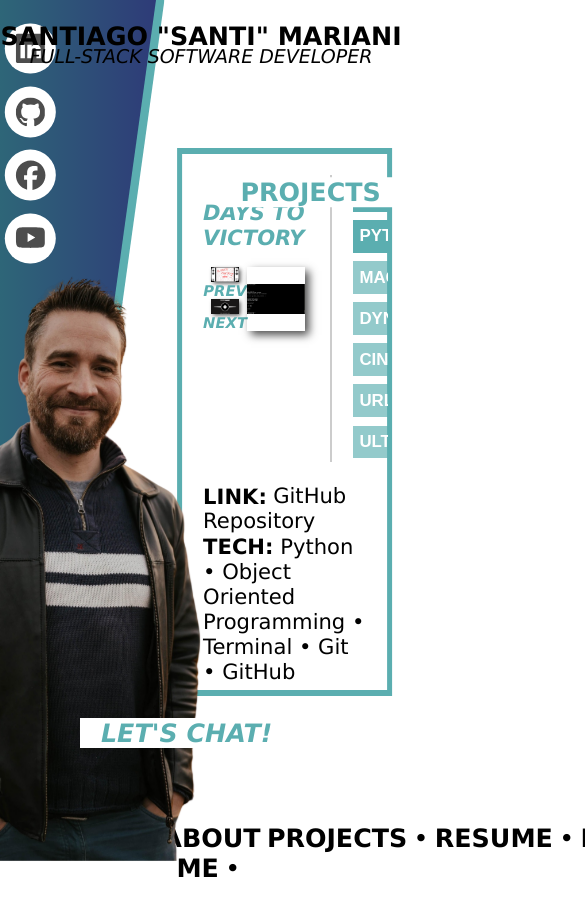
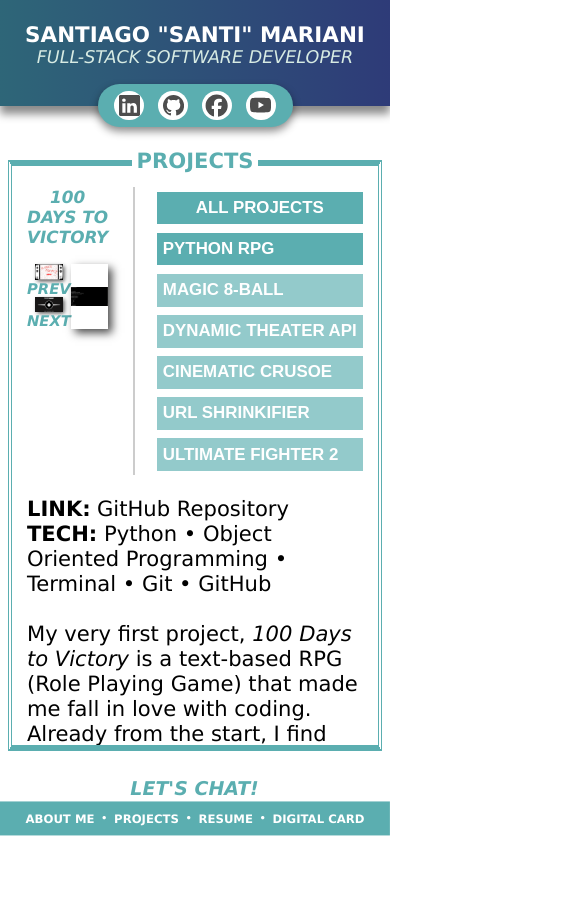
Before and after one commit to santimariani/portfolio, a React (Vite) app: page /projects in a window 390 px wide. Shown: the top 916 px of the page, 585 px wide, since content can reach past the window. After the commit the page ends 844 px from the top, so only its background shows below. Built offline with nearby package versions, Linux system fonts and the light colour scheme.

Commit message:
update to phone general phone layout

```diff
--- a/src/CSS/App.css
+++ b/src/CSS/App.css
@@ -18,57 +18,6 @@ p {
   margin: 0;
 }
 
-h1 {
-  width: auto;
-  position: absolute;
-  transform: translate(7.5vh, 21vh);
-  background-color: white;
-  color: rgb(91, 174, 176);
-  margin: 0;
-  padding: 0px 2.5vh;
-  z-index:5;
-  font-size: 3vh;
-  white-space: nowrap;
-
-}
-
-h2 {
-  position: absolute;
-  right: 11.5%;
-  bottom: 11.5%;
-  background-color: white;
-  color: rgb(91, 174, 176);
-  margin: 0;
-  padding: 0px 2.5vh;
-  z-index:5;
-  font-size: 3vh;
-  font-style: italic;
-
-}
-
-h2::before, h2::after {
-  content: "";
-  position: absolute;
-  bottom: -.1vh;
-  width: 0;
-  height: .5vh;
-  background-color: rgb(91, 174, 176);
-  transition: width 0.4s  ease-in-out;
-}
-
-h2::before {
-  left: 42.5%;
-}
-
-h2::after {
-  right: 42.5%;
-}
-
-h2:hover::before, h2:hover::after {
-  width: 50%;
-  cursor: pointer;
-}
-
 .center {
   display: flex;
   flex-direction: column;
@@ -82,4 +31,31 @@ h2:hover::before, h2:hover::after {
   display: flex;
   flex-direction: row;
   position: relative;
+  overflow: hidden;
 }
+
+@media (max-width: 600px) {
+  body {
+    margin: 0;
+    padding: 0;
+    font-size: 2.5vh;
+    font-family: Verdana, Geneva, Tahoma, sans-serif;
+    overflow: hidden;
+  }
+  #overall {
+    height: 100vh;
+    display: flex;
+    flex-direction: column;
+    position: relative;
+    overflow: hidden;
+  }
+  .example-2 {
+    display: flex;
+    justify-content: center;
+    align-items: center;
+    flex-direction: row;
+    position: absolute;
+    transform: translate(20%, 80%);
+    z-index: 7;
+  }
+}
--- a/src/CSS/ContentArea.css
+++ b/src/CSS/ContentArea.css
@@ -14,6 +14,57 @@ header {
   flex-direction: column;
   padding-top: 2.5vh;
   text-align: center;
+}
+
+h1 {
+  width: auto;
+  position: absolute;
+  transform: translate(7.5vh, 21vh);
+  background-color: white;
+  color: rgb(91, 174, 176);
+  margin: 0;
+  padding: 0px 2.5vh;
+  z-index: 5;
+  font-size: 3vh;
+  white-space: nowrap;
+}
+
+h2 {
+  position: absolute;
+  right: 11.5%;
+  bottom: 11.5%;
+  background-color: white;
+  color: rgb(91, 174, 176);
+  margin: 0;
+  padding: 0px 2.5vh;
+  z-index: 5;
+  font-size: 3vh;
+  font-style: italic;
+}
+
+h2::before,
+h2::after {
+  content: "";
+  position: absolute;
+  bottom: -0.1vh;
+  width: 0;
+  height: 0.5vh;
+  background-color: rgb(91, 174, 176);
+  transition: width 0.4s ease-in-out;
+}
+
+h2::before {
+  left: 42.5%;
+}
+
+h2::after {
+  right: 42.5%;
+}
+
+h2:hover::before,
+h2:hover::after {
+  width: 50%;
+  cursor: pointer;
 }
 
 #name {
@@ -39,7 +90,7 @@ header {
   border-right: 0.6vh rgb(91, 174, 176) solid;
   transform: translateX(2.5vh);
   overflow: auto;
-  text-align:right;
+  text-align: right;
   align-items: right;
   font-size: 2.5vh;
 }
@@ -74,23 +125,130 @@ footer {
   text-align: center;
 }
 
-
 @media (max-width: 600px) {
+  #contentArea {
+    height: 80vh;
+    width: 100vw;
+    display: flex;
+    flex-direction: column;
+    justify-content: center;
+    align-items: center;
+    text-align: center;
+    justify-content: space-between;
+    position: relative;
+  }
+  header {
+    position: fixed;
+    height: 20vh;
+    width: 100vw;
+    top: 1vh;
+    left: 1vw;
+    transform: translate(-1vw, -1vh);
+    display: flex;
+    flex-direction: column;
+    text-align: center;
+    z-index: 5;
+  }
   #name {
-    width: 450px;
-    font-size: 3vh;
+    width: 100vw;
+    font-size: 5.5vw;
     font-weight: bolder;
-    transform: translateX(-40%);
-    position: absolute;
-    z-index:4
+    color: white;
   }
 
   #title {
-    width: 450px;
-    transform: translate(-40%, 110%);
+    width: 100vw;
+    font-size: 4.5vw;
+    font-style: italic;
+    color: rgb(215, 235, 227);
+    z-index: 4;
+  }
+
+  #mainContent {
+    display: flex;
+    flex-direction: column;
+    height: 70vh;
+    width: 96vw;
+    border-bottom: 0.75vh rgb(91, 174, 176) solid;
+    border-top: 0.75vh rgb(91, 174, 176) solid;
+    border-left: 0.5vh rgb(91, 174, 176) double;
+    border-right: 0.5vh rgb(91, 174, 176) double;
+    overflow: scroll;
+    text-align: center;
+    align-items: center;
+    font-size: 2vh;
+    padding: 2.5vh;
+    transform: none;
+  }
+
+  #contactButton {
+    transform: none;
+    position: fixed;
+    font-weight: bold;
+    text-decoration: none;
+    height: 3vh;
+    width: auto;
+    left: 0vw;
+    bottom: 5vh;
+    color: #fff;
+    padding: 0;
+    white-space: nowrap;
+    z-index: 4;
+    cursor: pointer;
+  }
+
+  #contactButton a {
+    font-size: 2.5vh;
+    text-decoration: none;
+    color: inherit;
+  }
+
+  #contactButton a:hover {
+    color: rgb(46, 59, 120);
+  }
+
+  h1 {
+    top: 17.5vh;
+    height: 2.5vh;
+    width: auto;
+    background-color: white;
+    color: rgb(91, 174, 176);
+    margin: 0;
+    font-size: 2.5vh;
+    white-space: nowrap;
+    text-align: left;
+    padding-left: .5vh;
+    padding-right: .5vh;
+    transform: none;
+    position: fixed;
+  }
+
+  h2 {
+    transform: none;
+    width: auto;
+    white-space: nowrap;
+    text-align: center;
+    padding: 0;
+    background-color: white;
+    color: rgb(91, 174, 176);
+    margin: 0;
+    padding-left: 0.5vh;
+    padding-right: 0.5vh;
+    z-index: 5;
     font-size: 2.25vh;
     font-style: italic;
-    position: absolute;
-    z-index:4
+  }
+  footer {
+    position: fixed;
+    width: 100vw;
+    height: 7vh;
+    bottom: -1vh;
+    left: -1vw;
+    transform: translate(1vw, 1vh);
+    display: flex;
+    flex-direction: column;
+    text-align: center;
+    align-items: center;
+    padding: 0;
   }
 }
--- a/src/CSS/DigitalCard.css
+++ b/src/CSS/DigitalCard.css
@@ -28,9 +28,49 @@
   text-decoration: none;
   border-radius: 0.5vh;
   transition: background-color 0.3s ease;
-  transform: translateY(-2vh)
+  transform: translateY(-2vh);
 }
 
 .contactButton:hover {
   background-color: rgb(46, 59, 120);
 }
+
+@media (max-width: 600px) {
+  #digitalCardTitle {
+    width: 90%;
+    text-align: center;
+    color: rgb(0, 0, 0);
+    text-transform: uppercase;
+    font-weight: normal;
+    font-style: italic;
+    transform: translateY(4.5vh);
+    z-index: 5;
+    font-size: 2vh;
+  }
+
+  #digitalCard {
+    transform: translateY(5vh);
+    width: 40vh;
+    height: 40vh;
+    width: auto;
+    box-shadow: 0.5vh 0.5vh 1vh #000000b3;
+  }
+
+  .contactButton {
+    display: inline-block;
+    margin-top: 2vh;
+    padding: 1vh 2vh;
+    background-color: rgb(91, 174, 176);
+    color: white;
+    text-transform: uppercase;
+    font-weight: bold;
+    text-decoration: none;
+    border-radius: 0.5vh;
+    transition: background-color 0.3s ease;
+    transform: translateY(5vh);
+  }
+
+  .contactButton:hover {
+    background-color: rgb(46, 59, 120);
+  }
+}
--- a/src/CSS/ImageSide.css
+++ b/src/CSS/ImageSide.css
@@ -56,7 +56,7 @@
   background-color: rgb(46, 59, 120);
   color: #fff;
   padding: 1vh 2vh;
-  border-radius: .5vh;
+  border-radius: 0.5vh;
   font-size: 3vh;
   white-space: nowrap;
   z-index: 4;
@@ -73,11 +73,39 @@
 
 @media (max-width: 600px) {
   #santiImage {
-    position: absolute;
-    height: 50vh !important;
-    width: 37.5vh !important;
-    z-index: 3;
-    scale: 1.4;
-    transform: translate(-18vh, 30vh) !important;
+    display: none;
+  }
+  #imageSide {
+    height: 19vh;
+    width: 100vw;
+    display: flex;
+    flex-direction: row;
+    position: relative;
+  }
+
+  #imageSideBackground {
+    content: "";
+    width: 100vw;
+    height: 12.5vh;
+    clip-path: none;
+    background: linear-gradient(to left, rgb(46, 59, 120), rgb(46, 102, 120));
+    z-index: 2;
+    box-shadow: 0vh 1vh 1vh rgba(0, 0, 0, 0.461);
+  }
+
+  #imageSideBorder {
+    content: "";
+    width: 50vw;
+    height: 5vh;
+    top: 10vh;
+    left: 25vw;
+    position: fixed;
+    border-radius: 5vh;
+    background-color: rgb(91, 174, 176);
+    clip-path: none;
+    z-index: 5;
+    transform: translateX(0vh);
+    box-shadow: 0vh .5vh 1vh rgba(0, 0, 0, 0.461);
+
   }
 }
--- a/src/CSS/NavBar.css
+++ b/src/CSS/NavBar.css
@@ -24,7 +24,7 @@
   }
 
   .navbar a:hover {
-    color: #007BFF; /* Optional: Change link color on hover */
+    color:   rgb(46, 59, 120) /* Optional: Change link color on hover */
   }
 
   ul {
@@ -35,14 +35,19 @@
 @media (max-width: 600px) {
   .navbar {
     width: 100vw !important;
-    position: absolute;
-    font-size: 3vh;
+    height: 4vh;
+    font-size: 3vw;
     font-weight: bold;
     list-style-type: none;
     padding: 0;
     margin: 0;
     display: flex; /* Display list items in a row */
-    justify-content: left; /* Center the navigation items */
-    background-color: white;
+    justify-content: center; /* Center the navigation items */
+    align-items: center;
+    background-color: rgb(91, 174, 176);
+    color: white;
+  }
+  .navbar a:hover {
+    color:   rgb(46, 59, 120)
   }
 }
--- a/src/CSS/Projects.css
+++ b/src/CSS/Projects.css
@@ -154,7 +154,7 @@
 }
 
 .navLink:hover {
-  color: #007bff;
+  color: rgb(46, 59, 120)
 }
 
 .bold {
--- a/src/CSS/SocialMedia.css
+++ b/src/CSS/SocialMedia.css
@@ -104,11 +104,38 @@
 
 @media (max-width: 600px) {
   .example-2 {
+    position: fixed;
+    top: 10vh;
+    height: 5vh;
+    width: 100%;
     display: flex;
     justify-content: center;
     align-items: center;
-    flex-direction: column;
-    z-index: 4;
-    transform: translate(-5vh, -33vh)
+    flex-direction: row;
+    position: relative;
+    transform: none;
+    z-index: 7;
+    padding-inline-start: 0;
+    margin: 0;
+    margin-block-end: 0;
+    margin-block-start: 0;
   }
+
+  .example-2 .icon-content a {
+    width: 3.5vh;
+    height: 3.5vh;
+  }
+
+  .example-2 .icon-content a svg {
+    position: relative;
+    z-index: 1;
+    width: 2.5vh;
+    height: 2.5vh;
+  }
+
+  #facebook {
+    width:3vh;
+    height: 3vh;
+  }
+
 }
```
